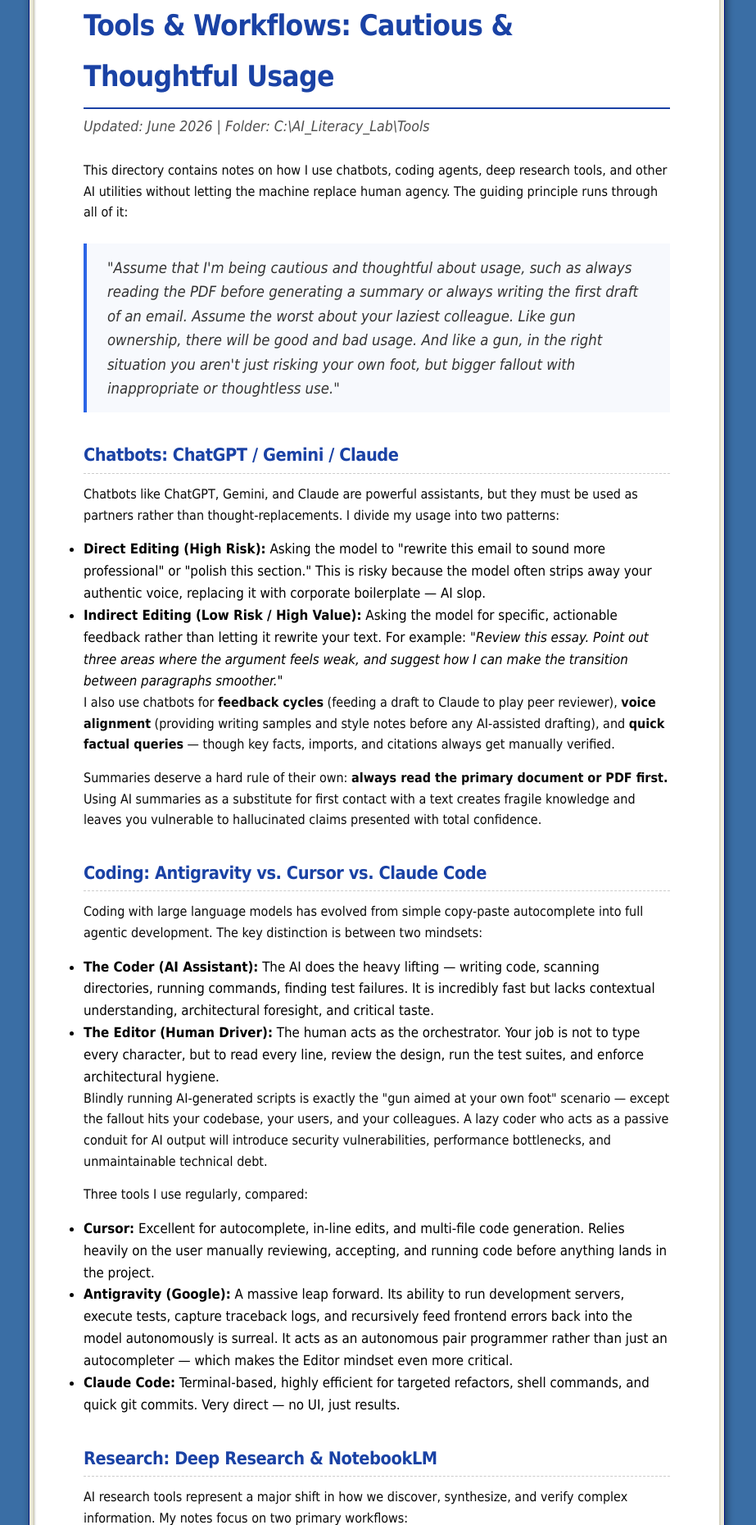
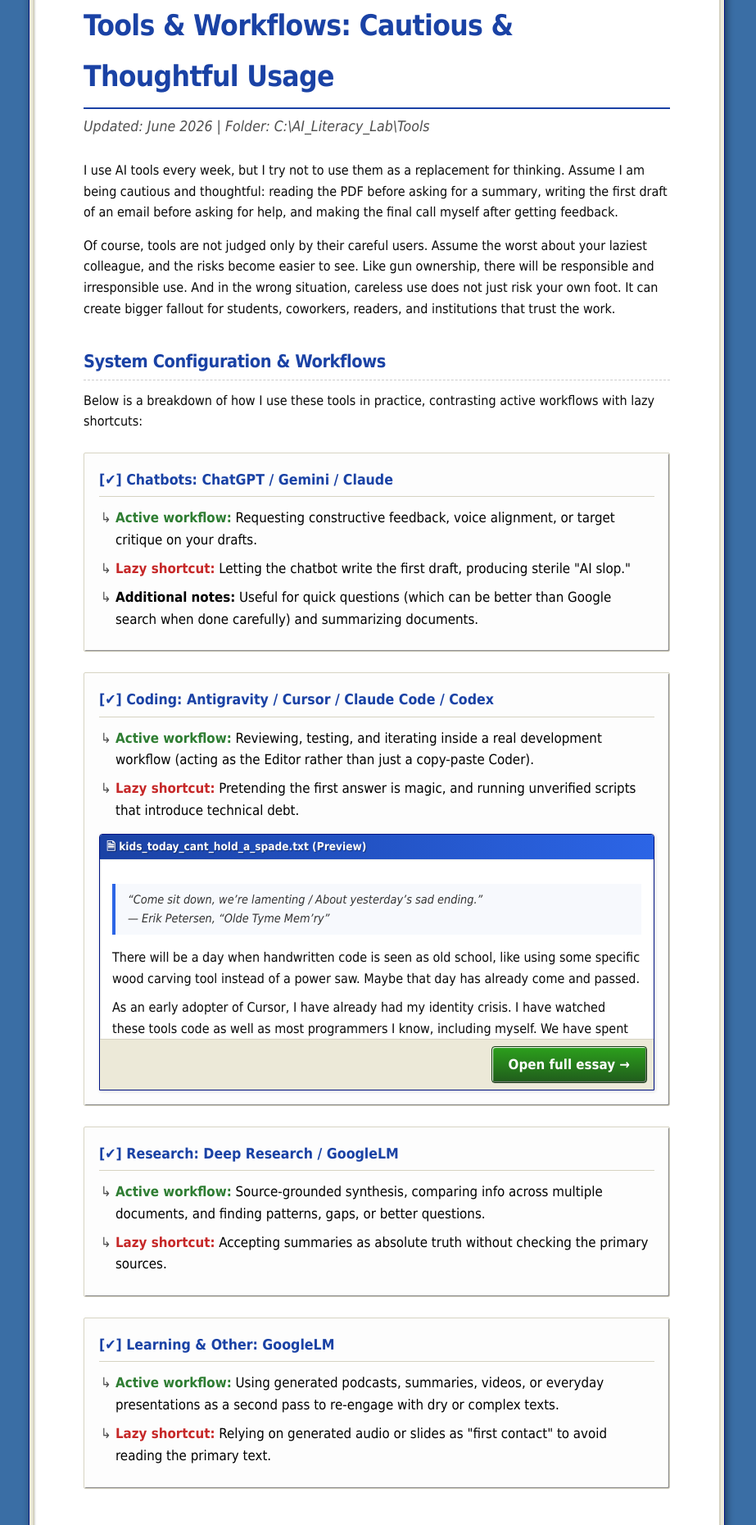
Before and after one commit to admiralorbiter/jonslane, a Flask app: page /ai-literacy-lab/tools in a window 1280 px wide. Shown: the part 155-2015 px from the top of the page at 82% size, without its empty margins (180-1103 px from the left). Run offline with Flask 3, Linux system fonts and the light colour scheme.

Commit message:
added essay

```diff
--- a/portfolio/static/css/ai_literacy_lab.css
+++ b/portfolio/static/css/ai_literacy_lab.css
@@ -1136,6 +1136,115 @@
     box-shadow: var(--xp-bevel-in);
 }
 
+/* Retro XP Checklist Component */
+.xp-checklist {
+    margin: 25px 0;
+    font-family: var(--font-xp);
+}
+
+.xp-checklist-item {
+    margin-bottom: 25px;
+    border: 1px solid var(--xp-window-border);
+    background: #fdfdfd;
+    box-shadow: var(--xp-bevel-out);
+    padding: 18px;
+    border-radius: 2px;
+}
+
+.xp-checklist-header {
+    font-weight: bold;
+    color: var(--xp-blue-dark);
+    font-size: 1.1rem;
+    border-bottom: 1px solid var(--xp-window-border);
+    padding-bottom: 6px;
+    margin-bottom: 12px;
+}
+
+.xp-checklist-details ul {
+    margin: 0;
+    padding-left: 20px;
+}
+
+.xp-checklist-details li {
+    margin-bottom: 8px;
+    list-style-type: none;
+    position: relative;
+    font-size: 1.05rem;
+}
+
+.xp-checklist-details li::before {
+    content: "↳";
+    position: absolute;
+    left: -18px;
+    color: var(--xp-text-muted);
+}
+
+.text-success {
+    color: #2e7d32;
+    font-weight: bold;
+}
+
+.text-danger {
+    color: #c62828;
+    font-weight: bold;
+}
+
+/* Nested Preview Window inside Notepad */
+.xp-nested-preview {
+    margin-top: 15px;
+    border: 1px solid var(--xp-blue-border);
+    border-radius: 4px 4px 0 0;
+    box-shadow: 1px 1px 4px rgba(0, 0, 0, 0.15);
+    background: var(--xp-window-bg);
+    overflow: hidden;
+}
+
+.xp-nested-titlebar {
+    background: linear-gradient(to right, var(--xp-blue-dark) 0%, var(--xp-blue-light) 100%);
+    color: var(--xp-white);
+    padding: 4px 8px;
+    font-size: 0.85rem;
+    font-weight: bold;
+    user-select: none;
+    text-shadow: 1px 1px 1px rgba(0, 0, 0, 0.4);
+}
+
+.xp-nested-body {
+    background: var(--xp-white);
+    padding: 15px;
+    max-height: 220px;
+    overflow-y: auto;
+    font-size: 0.95rem;
+    line-height: 1.6;
+    border-bottom: 1px solid var(--xp-window-border);
+    box-shadow: inset 1px 1px 2px rgba(0,0,0,0.1);
+}
+
+.xp-nested-body blockquote {
+    margin: 10px 0;
+    padding: 8px 12px;
+    font-size: 0.9rem;
+    background: #f7f9fd;
+    border-left: 4px solid var(--xp-blue-light);
+    font-style: italic;
+    color: #333;
+}
+
+.xp-nested-body p {
+    margin: 0 0 10px;
+}
+
+.xp-nested-body p:last-child {
+    margin-bottom: 0;
+}
+
+.xp-nested-footer {
+    background: var(--xp-window-bg);
+    padding: 8px;
+    display: flex;
+    justify-content: flex-end;
+}
+
 @media (max-width: 600px) {
     .notepad-window {
         margin: 10px;
--- /dev/null
+++ b/portfolio/templates/ai_literacy_lab/essays/kids_today.html
@@ -0,0 +1,156 @@
+<blockquote style="font-family: var(--font-xp); font-style: italic; border-left: 4px solid var(--xp-blue-light); padding-left: 15px; margin: 15px 0;">
+    &ldquo;Come sit down, we&rsquo;re lamenting / About yesterday&rsquo;s sad ending.&rdquo;<br>
+    &mdash; Erik Petersen, &ldquo;Olde Tyme Mem&rsquo;ry&rdquo;
+</blockquote>
+
+<p>
+    There will be a day when handwritten code is seen as old school, like using some specific wood carving tool instead of a power saw. Maybe that day has already come and passed.
+</p>
+
+<p>
+    As an early adopter of Cursor, I have already had my identity crisis. I have watched these tools code as well as most programmers I know, including myself. We have spent the last few years in a reality where almost any computer science assignment from my bachelor’s or master’s degree could be done by these machines. Now, with tools like Codex, Antigravity, Claude Code, and Cursor, these AI systems are not just sitting in a browser window. They are integrated directly into our IDEs and projects.
+</p>
+
+<p>
+    The harnesses have improved at a similar pace as the models themselves. They have changed alongside them. And while I have fallen in love with my current tool, it was not love at first sight.
+</p>
+
+<p>
+    Unlike most programming professionals I have met in the Midwest, I am a true believer in coding itself. I cut my teeth writing Visual Basic 6 programs when I was 12, then graduated to C++ and SDL2. I have always spent some chunk of my week reading code, writing programs, or poking at some weird little project regardless of what was happening in my personal or professional life.
+</p>
+
+<p>
+    Like writing, I see programming as a way of thinking through a problem. The process of programming has made me better at general problem solving. It is, and will always be, a passion of mine.
+</p>
+
+<p>
+    But in this world, you need to be open to change.
+</p>
+
+<p>
+    No one has taken programming from me. I could still spend my weekends coding by hand, thinking through each line and variable. Occasionally, I do. Sometimes I want to use my hands to build something solid and steady. Something that feels like it might stand the test of time. Sometimes I want to descend into old-time memory and pretend the days of wooden wood are still with us.
+</p>
+
+<p>
+    Most of my time, though, is spent building.
+</p>
+
+<p>
+    Another passion of mine has always been weird projects. I go through stretches where I fill my idea document with projects I will never have enough time to finish. I would love to have a website where I can connect my Spotify and practice guessing the beats per minute of songs to better train my ear for DJing. I would love an app that visualizes open-source data in Kansas City. I would love to know where the most dangerous intersection in Kansas City is. Board members for every organization in KC are public, so wouldn’t it be cool to have a map of everyone in Kansas City and how all those boards are connected?
+</p>
+
+<p>
+    And it goes on.
+</p>
+
+<p>
+    And on.
+</p>
+
+<p>
+    And on.
+</p>
+
+<p>
+    I will not lie. For about a year there, it became almost too easy to start answering those questions. Too easy to spin up those projects. I would jump from project to project, and from the outside it probably looked like I was not getting much done. In some ways, that was fair. I built a lot of those things, but building something is not the same as releasing it, maintaining it, documenting it, and keeping it alive after the fun part is over.
+</p>
+
+<p>
+    That has been one of the lessons of these tools. The old way of building does not quite fit the new paradigm when a week’s worth of handmade code can be done in a day. Architecture and design matter more, not less. Since you are not slowly building every board by hand, you need to make sure the foundation is solid before you start stacking floors on top of it.
+</p>
+
+<p>
+    The process matters more than the harness itself.
+</p>
+
+<p>
+    For the most part, these tools work in similar ways. Some are integrated directly into VS Code or a VS Code-like environment, like Copilot, Cursor, and optionally Antigravity. Others, like Codex and Claude Code, are more separate, which means you can use whatever IDE you prefer. I tend to like the integrated approach because it is easier to review the code. You can see the changes, approve or reject them in smaller batches, and keep the feedback loop closer to the actual work.
+</p>
+
+<p>
+    Most of these tools also let you select between multiple models, even when they are still pushing you toward a particular vendor. That model choice matters, because part of the new workflow is managing usage. Intelligence is being rationed now, which is not a sentence I love typing, but here we are.
+</p>
+
+<p>
+    For a while, Silicon Valley seemed to be in its tokenmaxxing phase. Now AI usage is getting more expensive, or at least more constrained, which means developers have to think about where the expensive model is actually worth it. Maybe you use the best model, with limited weekly usage, for planning and architecture. Then you use a cheaper, faster, stupider model for the actual coding passes. I have found that to be pretty effective. For a while, I would use the best Claude model for planning and something like Gemini for the coding.
+</p>
+
+<p>
+    That is part of why my tool choices changed.
+</p>
+
+<p>
+    I was an early adopter of Cursor shortly after they pivoted to AI in 2023. The subsidization of AI at the time meant they could offer what felt like unlimited usage for $20 a month. I probably burned through thousands of dollars of model usage for that $20, both professionally and personally. I would build all day and night.
+</p>
+
+<p>
+    I ended up switching at the start of the year when Cursor started charging for every query. I was willing to pay more. Honestly, I expected to pay more. But I wanted an unlimited plan, or at least something that did not make every question feel like I was dropping a coin into a machine.
+</p>
+
+<p>
+    I evaluated Claude Code because I was using Claude’s models so much at the time. But Google’s Antigravity had a very generous paid tier that came with the same amount of Claude credits I wanted anyway.
+</p>
+
+<p>
+    Then I actually used it.
+</p>
+
+<p>
+    Antigravity was integrated into VS Code and had a unique feature where it could run the application’s frontend without human input. I have written my share of Eggplant scripts, so seeing that in action was surreal. It would go through the app, test and run the frontend, do the kinds of things a user would do, and feed that back into the model.
+</p>
+
+<p>
+    The part that still sticks with me is watching it test the frontend on the same machine while I was playing video games. It was clicking through the app, seeing what happened, adjusting its next step, and continuing the loop while I was sitting there half-working and half-playing.
+</p>
+
+<p>
+    Some part of me wanted to call that fake.
+</p>
+
+<p>
+    The part of me that has written those scripts knew exactly how real it was.
+</p>
+
+<p>
+    Of course, Google has had some missteps since then. They lowered the quota of Claude credits after downstream changes with Anthropic, which was annoying. But they also lowered the price. They have also taken steps to improve their own models quickly. Before, I used Claude for almost all planning and preferred it for coding. Since Gemini 3.5 Flash, I have mostly used that model for almost everything.
+</p>
+
+<p>
+    I am happy to pay for the tier I have. Based on my usage, I do not get close to the Gemini quota and only occasionally hit the Claude one. That is enough for now.
+</p>
+
+<p>
+    But I have learned not to get too attached.
+</p>
+
+<p>
+    It is not the harness itself. It is the price, the model mix, and the process. Plus, there may be reasons not to engage with the company itself. Google is at least the tech evil I know. Cursor’s recent acquisition by SpaceX means it is now owned by Elon Musk, which means the writing is on the wall one way or another. Technically Twitter still runs, but saying it is the same product is comparing apples and shit.
+</p>
+
+<p>
+    I also know I am not the only programmer using these tools professionally. This is not just a Silicon Valley trend that will disappear when the vibes shift. Even in 2023 and early 2024, when I interviewed at a couple places, every team had developers using these tools. I support interns at a variety of organizations in the area, and they are now expected to use AI tools alongside their work.
+</p>
+
+<p>
+    I have given these tools to my interns because I need them to understand how to use them ethically. It has allowed them to understand codebases that would have taken them months to make sense of before. It has also helped them get actual work done.
+</p>
+
+<p>
+    That does not mean I think the trade-off is simple.
+</p>
+
+<p>
+    They are learning a different abstraction. Is that better than the old way? I do not know. Honestly, it might be worse for learners and early-career programmers in some ways. There is value in struggling through the old process. There is value in writing the bad code yourself, reading the error message, getting mad, walking away, coming back, and realizing the bug was exactly where you were too annoyed to look.
+</p>
+
+<p>
+    But the professional world is already changing.
+</p>
+
+<p>
+    And I am afraid I have already gone with it.
+</p>
+
+<p>
+    There is no going back for me.
+</p>
--- a/portfolio/templates/ai_literacy_lab/pages/tools.html
+++ b/portfolio/templates/ai_literacy_lab/pages/tools.html
@@ -7,67 +7,76 @@
 
 {% block page_content %}
 <p>
-    This directory contains notes on how I use chatbots, coding agents, deep research tools, and other AI utilities without letting the machine replace human agency. The guiding principle runs through all of it:
+    I use AI tools every week, but I try not to use them as a replacement for thinking. Assume I am being cautious and thoughtful: reading the PDF before asking for a summary, writing the first draft of an email before asking for help, and making the final call myself after getting feedback.
 </p>
 
-<blockquote>
-    "Assume that I'm being cautious and thoughtful about usage, such as always reading the PDF before generating a summary or always writing the first draft of an email. Assume the worst about your laziest colleague. Like gun ownership, there will be good and bad usage. And like a gun, in the right situation you aren't just risking your own foot, but bigger fallout with inappropriate or thoughtless use."
-</blockquote>
-
-<h3>Chatbots: ChatGPT / Gemini / Claude</h3>
 <p>
-    Chatbots like ChatGPT, Gemini, and Claude are powerful assistants, but they must be used as partners rather than thought-replacements. I divide my usage into two patterns:
-</p>
-<ul>
-    <li>
-        <strong>Direct Editing (High Risk):</strong> Asking the model to "rewrite this email to sound more professional" or "polish this section." This is risky because the model often strips away your authentic voice, replacing it with corporate boilerplate — AI slop.
-    </li>
-    <li>
-        <strong>Indirect Editing (Low Risk / High Value):</strong> Asking the model for specific, actionable feedback rather than letting it rewrite your text. For example: <em>"Review this essay. Point out three areas where the argument feels weak, and suggest how I can make the transition between paragraphs smoother."</em>
-    </li>
-</ul>
-<p>
-    I also use chatbots for <strong>feedback cycles</strong> (feeding a draft to Claude to play peer reviewer), <strong>voice alignment</strong> (providing writing samples and style notes before any AI-assisted drafting), and <strong>quick factual queries</strong> — though key facts, imports, and citations always get manually verified.
-</p>
-<p>
-    Summaries deserve a hard rule of their own: <strong>always read the primary document or PDF first.</strong> Using AI summaries as a substitute for first contact with a text creates fragile knowledge and leaves you vulnerable to hallucinated claims presented with total confidence.
+    Of course, tools are not judged only by their careful users. Assume the worst about your laziest colleague, and the risks become easier to see. Like gun ownership, there will be responsible and irresponsible use. And in the wrong situation, careless use does not just risk your own foot. It can create bigger fallout for students, coworkers, readers, and institutions that trust the work.
 </p>
 
-<h3>Coding: Antigravity vs. Cursor vs. Claude Code</h3>
+<h3>System Configuration &amp; Workflows</h3>
 <p>
-    Coding with large language models has evolved from simple copy-paste autocomplete into full agentic development. The key distinction is between two mindsets:
+    Below is a breakdown of how I use these tools in practice, contrasting active workflows with lazy shortcuts:
 </p>
-<ul>
-    <li>
-        <strong>The Coder (AI Assistant):</strong> The AI does the heavy lifting — writing code, scanning directories, running commands, finding test failures. It is incredibly fast but lacks contextual understanding, architectural foresight, and critical taste.
-    </li>
-    <li>
-        <strong>The Editor (Human Driver):</strong> The human acts as the orchestrator. Your job is not to type every character, but to read every line, review the design, run the test suites, and enforce architectural hygiene.
-    </li>
-</ul>
-<p>
-    Blindly running AI-generated scripts is exactly the "gun aimed at your own foot" scenario — except the fallout hits your codebase, your users, and your colleagues. A lazy coder who acts as a passive conduit for AI output will introduce security vulnerabilities, performance bottlenecks, and unmaintainable technical debt.
-</p>
-<p>
-    Three tools I use regularly, compared:
-</p>
-<ul>
-    <li><strong>Cursor:</strong> Excellent for autocomplete, in-line edits, and multi-file code generation. Relies heavily on the user manually reviewing, accepting, and running code before anything lands in the project.</li>
-    <li><strong>Antigravity (Google):</strong> A massive leap forward. Its ability to run development servers, execute tests, capture traceback logs, and recursively feed frontend errors back into the model autonomously is surreal. It acts as an autonomous pair programmer rather than just an autocompleter — which makes the Editor mindset even more critical.</li>
-    <li><strong>Claude Code:</strong> Terminal-based, highly efficient for targeted refactors, shell commands, and quick git commits. Very direct — no UI, just results.</li>
-</ul>
 
-<h3>Research: Deep Research &amp; NotebookLM</h3>
-<p>
-    AI research tools represent a major shift in how we discover, synthesize, and verify complex information. My notes focus on two primary workflows:
-</p>
-<p>
-    <strong>OpenAI Deep Research</strong> performs agentic multi-step web searches, reading dozens of articles, tracing claims, and producing comprehensive reports. It is highly effective for synthesizing information when the web already contains rich data — assessing regional tech ecosystems, finding legal precedents, gathering market reports. It struggles with obscure, hyper-local, or rapidly changing details and can propagate false claims found in low-quality sources. It is a synthesis tool, not an oracle.
-</p>
-<p>
-    <strong>Google NotebookLM</strong> is source-grounded: it queries collections of documents (PDFs, docs, notes) that you upload. Its dynamic audio generation feature produces remarkably engaging simulated podcast conversations from your materials — an incredible tool for re-engaging with dry, complex, or older material in a conversational format. But the "First Contact" rule applies hard here: never use NotebookLM audio as your first contact with a text. Listening to a summary podcast without reading the source first results in shallow comprehension and passes the cognitive effort of learning to the model.
-</p>
-<p>
-    No matter how polished the synthesis, trust is not verified truth. I apply digital literacy methods (like Mike Caulfield's SIFT method) to trace AI-generated claims back to primary research papers, ensuring no hallucinations creep into academic or classroom resources.
-</p>
+<div class="xp-checklist">
+    <!-- Chatbots -->
+    <div class="xp-checklist-item">
+        <div class="xp-checklist-header">[✔] Chatbots: ChatGPT / Gemini / Claude</div>
+        <div class="xp-checklist-details">
+            <ul>
+                <li><strong class="text-success">Active workflow:</strong> Requesting constructive feedback, voice alignment, or target critique on your drafts.</li>
+                <li><strong class="text-danger">Lazy shortcut:</strong> Letting the chatbot write the first draft, producing sterile "AI slop."</li>
+                <li><strong>Additional notes:</strong> Useful for quick questions (which can be better than Google search when done carefully) and summarizing documents.</li>
+            </ul>
+        </div>
+    </div>
+
+    <!-- Coding -->
+    <div class="xp-checklist-item">
+        <div class="xp-checklist-header">[✔] Coding: Antigravity / Cursor / Claude Code / Codex</div>
+        <div class="xp-checklist-details">
+            <ul>
+                <li><strong class="text-success">Active workflow:</strong> Reviewing, testing, and iterating inside a real development workflow (acting as the Editor rather than just a copy-paste Coder).</li>
+                <li><strong class="text-danger">Lazy shortcut:</strong> Pretending the first answer is magic, and running unverified scripts that introduce technical debt.</li>
+            </ul>
+
+            <div class="xp-nested-preview">
+                <div class="xp-nested-titlebar">
+                    <span>🗎 kids_today_cant_hold_a_spade.txt (Preview)</span>
+                </div>
+                <div class="xp-nested-body">
+                    {% include "ai_literacy_lab/essays/kids_today.html" %}
+                </div>
+                <div class="xp-nested-footer">
+                    <a href="{{ url_for('ai_literacy_lab.render_page', page_path='tools/kids-today-cant-hold-a-spade') }}" class="btn-open-essay">
+                        Open full essay &rarr;
+                    </a>
+                </div>
+            </div>
+        </div>
+    </div>
+
+    <!-- Research -->
+    <div class="xp-checklist-item">
+        <div class="xp-checklist-header">[✔] Research: Deep Research / GoogleLM</div>
+        <div class="xp-checklist-details">
+            <ul>
+                <li><strong class="text-success">Active workflow:</strong> Source-grounded synthesis, comparing info across multiple documents, and finding patterns, gaps, or better questions.</li>
+                <li><strong class="text-danger">Lazy shortcut:</strong> Accepting summaries as absolute truth without checking the primary sources.</li>
+            </ul>
+        </div>
+    </div>
+
+    <!-- Learning -->
+    <div class="xp-checklist-item">
+        <div class="xp-checklist-header">[✔] Learning &amp; Other: GoogleLM</div>
+        <div class="xp-checklist-details">
+            <ul>
+                <li><strong class="text-success">Active workflow:</strong> Using generated podcasts, summaries, videos, or everyday presentations as a second pass to re-engage with dry or complex texts.</li>
+                <li><strong class="text-danger">Lazy shortcut:</strong> Relying on generated audio or slides as "first contact" to avoid reading the primary text.</li>
+            </ul>
+        </div>
+    </div>
+</div>
 {% endblock %}
```
Also changed, not shown: portfolio/templates/ai_literacy_lab/pages/tools/kids_today_cant_hold_a_spade.html (added, +10 -0 lines).
